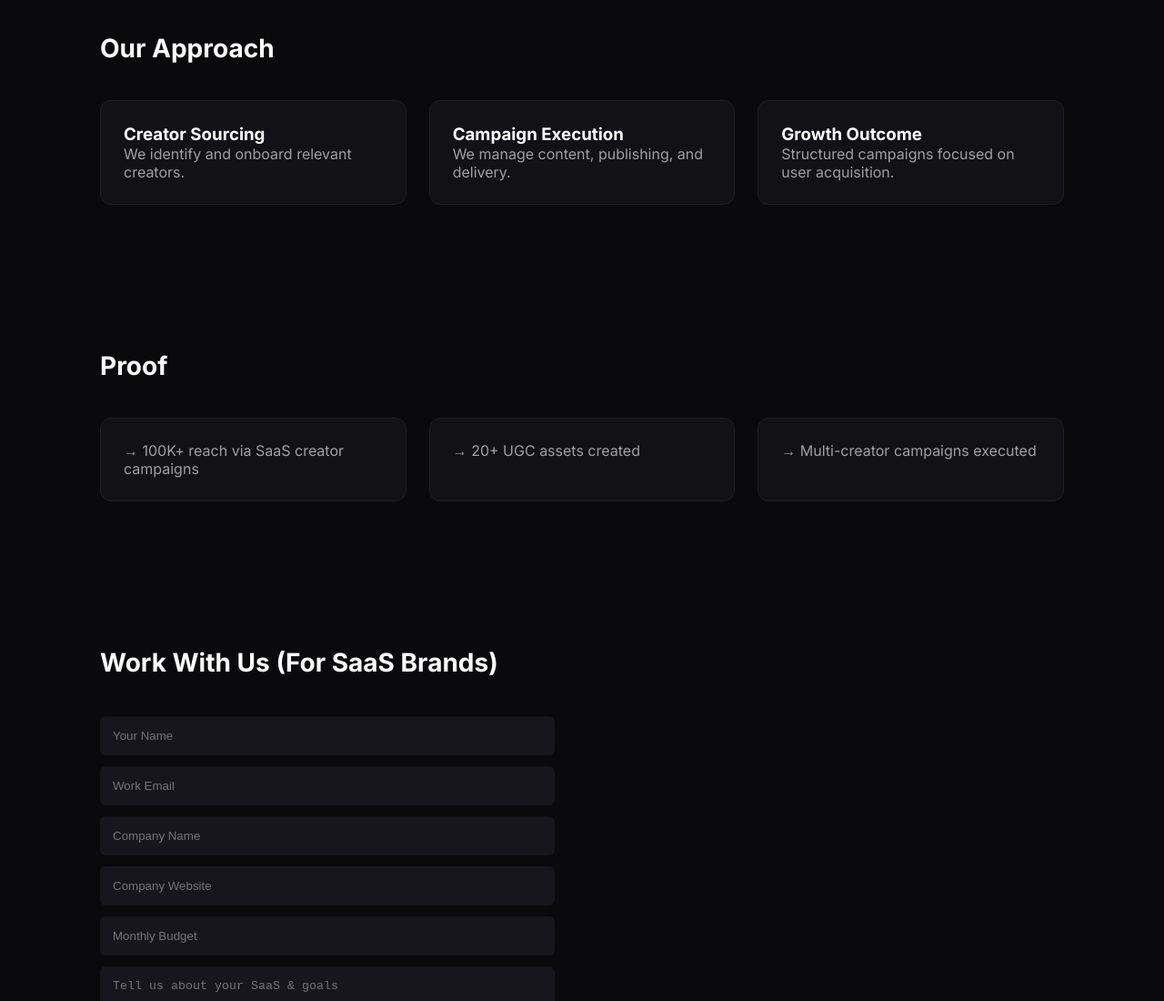
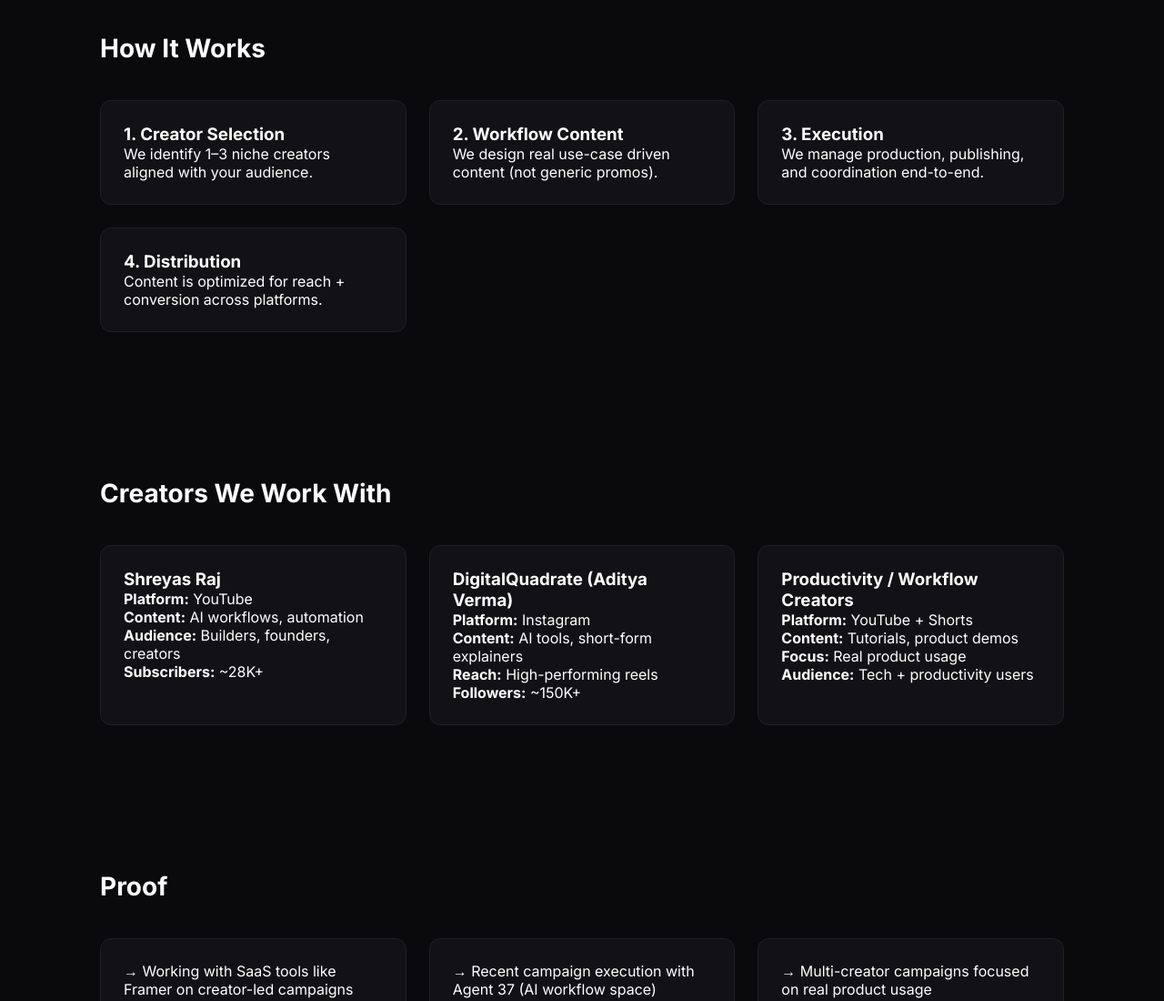
Before and after one commit to valtrixgroup/valtrixgroup.github.io, a plain HTML site: page index.html in a window 1280 px wide. Shown: the part 1000-2100 px from the top of the page at 91% size. Drawn offline with Linux system fonts and the light colour scheme.

Commit message:
Update index.html

```diff
--- a/index.html
+++ b/index.html
@@ -27,7 +27,6 @@ nav a{margin-left:25px;text-decoration:none;color:#aaa;font-size:14px;}
 
 .section{padding:80px 0;}
 .section h2{font-size:28px;margin-bottom:20px;}
-.section p{color:#a0a0a0;max-width:600px;}
 
 .grid{display:grid;grid-template-columns:repeat(auto-fit,minmax(250px,1fr));gap:25px;margin-top:40px;}
 
@@ -38,6 +37,7 @@ input,textarea{width:100%;padding:14px;margin-top:12px;border:none;border-radius
 button{margin-top:15px;padding:14px;width:100%;background:#8aff00;border:none;border-radius:30px;font-weight:600;cursor:pointer;}
 
 footer{border-top:1px solid #1a1a1f;margin-top:80px;padding:40px 0;text-align:center;color:#777;font-size:14px;}
+a.footer-link{color:#8aff00;text-decoration:none;}
 </style>
 </head>
 
@@ -50,6 +50,7 @@ footer{border-top:1px solid #1a1a1f;margin-top:80px;padding:40px 0;text-align:ce
 <nav>
 <a href="#">Home</a>
 <a href="#services">Services</a>
+<a href="#creators">Creators</a>
 <a href="#brand">For Brands</a>
 <a href="#creator">For Creators</a>
 </nav>
@@ -60,8 +61,7 @@ footer{border-top:1px solid #1a1a1f;margin-top:80px;padding:40px 0;text-align:ce
 <h1>Drive SaaS Signups Using Creator-Led Campaigns — Not Expensive Ads</h1>
 
 <p>
-We help SaaS brands acquire users through niche creators,
-UGC, and structured distribution campaigns designed for conversions.
+We help SaaS brands acquire users through niche creators and real workflow-based content — designed for conversions, not just reach.
 </p>
 
 <p class="urgency">Limited onboarding slots this month</p>
@@ -91,25 +91,63 @@ UGC, and structured distribution campaigns designed for conversions.
 </div>
 </section>
 
-<!-- SERVICES -->
+<!-- APPROACH -->
 <section class="section" id="services">
-<h2>Our Approach</h2>
+<h2>How It Works</h2>
 
 <div class="grid">
 <div class="card">
-<h3>Creator Sourcing</h3>
-<p>We identify and onboard relevant creators.</p>
+<h3>1. Creator Selection</h3>
+<p>We identify 1–3 niche creators aligned with your audience.</p>
 </div>
 
 <div class="card">
-<h3>Campaign Execution</h3>
-<p>We manage content, publishing, and delivery.</p>
+<h3>2. Workflow Content</h3>
+<p>We design real use-case driven content (not generic promos).</p>
 </div>
 
 <div class="card">
-<h3>Growth Outcome</h3>
-<p>Structured campaigns focused on user acquisition.</p>
+<h3>3. Execution</h3>
+<p>We manage production, publishing, and coordination end-to-end.</p>
 </div>
+
+<div class="card">
+<h3>4. Distribution</h3>
+<p>Content is optimized for reach + conversion across platforms.</p>
+</div>
+</div>
+</section>
+
+<!-- CREATORS -->
+<section class="section" id="creators">
+<h2>Creators We Work With</h2>
+
+<div class="grid">
+
+<div class="card">
+<h3>Shreyas Raj</h3>
+<p><strong>Platform:</strong> YouTube</p>
+<p><strong>Content:</strong> AI workflows, automation</p>
+<p><strong>Audience:</strong> Builders, founders, creators</p>
+<p><strong>Subscribers:</strong> ~28K+</p>
+</div>
+
+<div class="card">
+<h3>DigitalQuadrate (Aditya Verma)</h3>
+<p><strong>Platform:</strong> Instagram</p>
+<p><strong>Content:</strong> AI tools, short-form explainers</p>
+<p><strong>Reach:</strong> High-performing reels</p>
+<p><strong>Followers:</strong> ~150K+</p>
+</div>
+
+<div class="card">
+<h3>Productivity / Workflow Creators</h3>
+<p><strong>Platform:</strong> YouTube + Shorts</p>
+<p><strong>Content:</strong> Tutorials, product demos</p>
+<p><strong>Focus:</strong> Real product usage</p>
+<p><strong>Audience:</strong> Tech + productivity users</p>
+</div>
+
 </div>
 </section>
 
@@ -118,9 +156,9 @@ UGC, and structured distribution campaigns designed for conversions.
 <h2>Proof</h2>
 
 <div class="grid">
-<div class="card"><p>→ 100K+ reach via SaaS creator campaigns</p></div>
-<div class="card"><p>→ 20+ UGC assets created</p></div>
-<div class="card"><p>→ Multi-creator campaigns executed</p></div>
+<div class="card"><p>→ Working with SaaS tools like Framer on creator-led campaigns</p></div>
+<div class="card"><p>→ Recent campaign execution with Agent 37 (AI workflow space)</p></div>
+<div class="card"><p>→ Multi-creator campaigns focused on real product usage</p></div>
 </div>
 </section>
 
@@ -138,8 +176,6 @@ UGC, and structured distribution campaigns designed for conversions.
 
 <textarea name="message" placeholder="Tell us about your SaaS & goals"></textarea>
 
-<input type="hidden" name="_subject" value="New SaaS Lead - Valtrix">
-
 <button type="submit">Request Strategy Call</button>
 
 </form>
@@ -156,11 +192,8 @@ UGC, and structured distribution campaigns designed for conversions.
 <input type="text" name="instagram" placeholder="Instagram / YouTube Link" required>
 <input type="text" name="niche" placeholder="Content Niche" required>
 <input type="number" name="followers" placeholder="Followers Count">
-<input type="text" name="pricing" placeholder="Price per Promotion">
 
 <textarea name="message" placeholder="Tell us about your content"></textarea>
-
-<input type="hidden" name="_subject" value="New Creator Application - Valtrix">
 
 <button type="submit">Apply as Creator</button>
 
@@ -170,6 +203,10 @@ UGC, and structured distribution campaigns designed for conversions.
 <footer>
 <p>Valtrix Group © 2026</p>
 <p>Email: nitin@valtrixgroup.in</p>
+
+<p style="margin-top:10px;">
+<a href="/terms.html" class="footer-link">Terms & Conditions</a>
+</p>
 </footer>
 
 </div>
```
